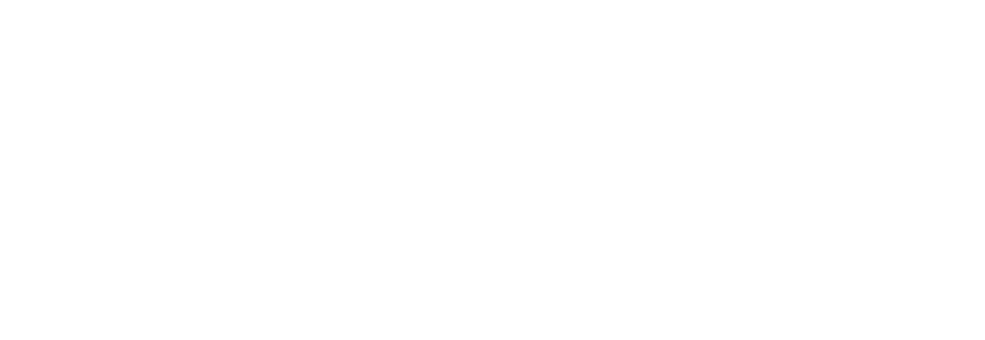
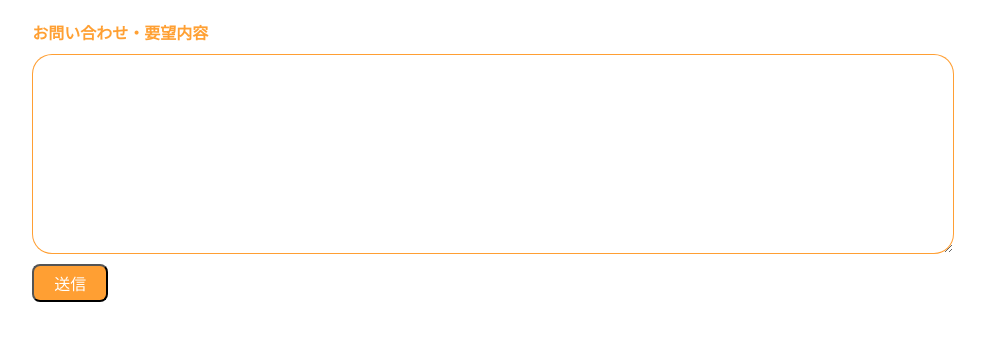
Before and after one commit to hamasugar/dancyNuxt, a Nuxt app: page /question in a window 1280 px wide. Before the commit this address had no page. Shown: the top 340 px of the page, without its empty margins (147-1132 px from the left). Built offline with nearby package versions, Linux system fonts and the light colour scheme.

Commit message:
問い合わせフォームを追加

```diff
--- a/assets/top.css
+++ b/assets/top.css
@@ -8,7 +8,9 @@
 
   .label {
     position: sticky;
-    top: 0; }
+    top: 0;
+    z-index: 10
+    }
     .label__top {
       width: 100%;
       background-color: rgba(255, 136, 0, 0.8);
@@ -56,7 +58,10 @@
     display: flex;
     flex-direction: row;
     flex-wrap: wrap;
-    justify-content: space-evenly; }
+    justify-content: space-evenly;
+    position: relative;
+    z-index: 0;
+  }
     .flexbox__teacherbox {
       background-color: rgba(211, 206, 197, 0.171);
       width: 16vw;
@@ -86,14 +91,17 @@
     width: 100%;
     height: 16vw;
     border-radius: 2vw 2vw 0 0;
-    object-fit: cover; }
+    object-fit: cover;
+    margin-bottom: 1vw;
+   }
   .teacher__name {
     font-weight: bold;
     margin-left: 2vw;
     font-size: 20px;
     width: 80%;
     margin-bottom: 4vw;
-    margin-top: 1vw }
+    /* margin-top: 1vw */
+   }
   .teacher__info {
     margin-left: 2vw;
     font-size: 15px;
@@ -116,6 +124,7 @@
   .leftside {
     width: 40%;
     display: inline-block;
+    margin-bottom: 30px
   }
 
   .topname {
@@ -136,6 +145,7 @@
     display: inline-block;
     font-size: 0;
     vertical-align: top;
+    margin-bottom: 30px;
   }
 
   .info {
@@ -160,7 +170,9 @@
   .comment {
     font-size: 18px;
     width: 100%;
-    margin:30px auto;
+    margin-bottom: 30px;
+    margin-left: auto;
+    margin-right: auto
 
   }
 
@@ -168,6 +180,80 @@
     display: block;
     margin-bottom: 30px;
   }
+
+  .form {
+    width: 80%;
+    display: block;
+    margin: 0 auto;
+    margin-top: 20px;
+  }
+
+  .form__text {
+    font-weight: bold;
+    font-size: 16px;
+    color: rgba(255, 136, 0, 0.8);
+    margin-bottom: 10px
+  }
+
+  .form__area {
+    display: block;
+    width: 100%;
+    height: 200px;
+    margin-bottom: 10px;
+    border-radius: 20px;
+    outline: 0;
+    font-size: 16px;
+    border: 1px solid rgba(255, 136, 0, 0.8);
+  }
+
+  .form__button {
+    display: block;
+    padding: 5px 20px;
+    background-color: white;
+    color: white;
+    font-weight: blod;
+    font-size: 16px;
+    background-color: rgba(255, 136, 0, 0.8);
+    border-radius: 8px
+  }
+
+  .modal {
+    position:fixed;
+    left:calc(50vw - 350px/2);
+    top: 100px;
+    padding: 10px;
+    background-color: white;
+    z-index: 2;
+    text-align: center;
+    border-radius: 10px;
+    width: 350px;
+  }
+  .bg {
+    width: 100%;
+    height: 100%;
+    background-color: rgba(0, 0, 0, 0.5);
+    position: fixed;
+    top: 0;
+    left: 0;
+    z-index: 1
+  }
+
+  .modal__title {
+    text-align: center;
+    font-size: 20px;
+    width: 80%;
+    margin: 10px auto;
+    font-weight: bold;
+  }
+  .modal__button {
+    text-align: center;
+    font-size: 15px;
+    margin: 20px auto;
+    background-color: lightblue;
+    border-radius: 10px;
+    padding: 5px 30px;
+  }
+
 
   @media all and (max-width: 700px) {
 
@@ -193,4 +279,6 @@
 
 
 
+
+
   /*# sourceMappingURL=hosting2.css.map */
--- a/components/global.js
+++ b/components/global.js
@@ -12,48 +12,34 @@
     pageTimes: 0,
     counts: 0,
     teacherNumber: 0,
-    loadedArray: [0,0,0,0,0,0,0,0,0,0,0,0,0,0,0,0]
+    loadedArray: [0,0,0,0,0,0,0,0,0,0,0,0,0,0,0,0],
+    apikey: "UMBUxUFV5w1afE1KbuGb3EjXAE2TmeR9Qo9vuFk8"
   },
   mutations: {
     increment: state => state.count++,
     register (state, value) {
+      //初期化しないと戻った時に困る
+      state.loadedArray.splice(0);
+      state.loadedArray.push(0);
+      state.loadedArray.push(0);
+      state.loadedArray.push(0);
+      state.loadedArray.push(0);
+      state.loadedArray.push(0);
+      state.loadedArray.push(0);
+      state.loadedArray.push(0);
+      state.loadedArray.push(0);
+      state.loadedArray.push(0);
+      state.loadedArray.push(0);
       state.value = value
     },
     registerAll(state, value) {
 
       state.counts = value.length;
-
       state.valueAll.splice(0)
       //　配列の長さを帰るときはsetなどを使う必要があったかな
       for (var i = 0; i < value.length; i++) {
-        // this.$set(array, key, val);
-        // Vue.set(state.valueAll, i, {});
-        // Vue.set(state.valueAll[i],"nickName", value[i]["nickName"]);
-        // Vue.set(state.valueAll[i],"able", value[i]["able"]);
-        // Vue.set(state.valueAll[i],"money", value[i]["money"]);
-        // Vue.set(state.valueAll[i],"live", value[i]["live"]);
-        // Vue.set(state.valueAll[i],"comments", value[i]["comments"]);
-        // Vue.set(state.valueAll[i],"email", value[i]["email"]);
 
-        // this.$set(array, key, val);
-        // Vue.set(state.valueAll, i, {"nickName": value[i]["nickName"],"able": value[i]["able"],"money": value[i]["money"],"live": value[i]["live"],"comments": value[i]["comments"],"email": value[i]["email"]});
-
-        // state.valueAll.splice(i, 1, {"nickName": value[i]["nickName"],"able": value[i]["able"],"money": value[i]["money"],"live": value[i]["live"],"comments": value[i]["comments"],"email": value[i]["email"]})
-        // state.valueAll[i].splice("nickName",1, value[i]["nickName"]);
-        // state.valueAll[i].splice("money",1, value[i]["money"]);
-        // state.valueAll[i].splice("live",1, value[i]["live"]);
-        // state.valueAll[i].splice("comments",1, value[i]["comments"]);
-        // state.valueAll[i].splice("email",1, value[i]["email"]);
-        // state.valueAll.splice(i, 1, Object.assign({}, state.valueAll[i], {"nickName": value[i]["nickName"],"able": value[i]["able"],"money": value[i]["money"],"live": value[i]["live"],"comments": value[i]["comments"],"email": value[i]["email"]}))
         state.valueAll.push({"nickName": value[i]["nickName"],"able": value[i]["able"],"money": value[i]["money"],"live": value[i]["live"],"comments": value[i]["comments"],"email": value[i]["email"]})
-        // state.valueAll[i].push(value[i]["nickName"])
-        // state.valueAll[i].push(value[i]["able"])
-        // state.valueAll[i].push(value[i]["money"])
-        // state.valueAll[i].push(value[i]["live"])
-        // state.valueAll[i].push(value[i]["comments"])
-        // state.valueAll[i].push(value[i]["email"])
-
-
       }
 
       // state.valueAll = value
--- a/nuxt.config.js
+++ b/nuxt.config.js
@@ -3,7 +3,7 @@
   mode: 'spa',
   router: {
     base: '/',// for base path
-    mode: 'hash'
+    // mode: 'hash'
   },
   /*
   ** Headers of the page
@@ -16,7 +16,7 @@
       { hid: 'description', name: 'description', content: process.env.npm_package_description || '' }
     ],
     link: [
-      { rel: 'icon', type: 'image/x-icon', href: '/favicon.ico' }
+      { rel: 'icon', type: 'image/x-icon', href: '/Dancy40.png' }
     ]
   },
   /*
--- a/pages/detail.vue
+++ b/pages/detail.vue
@@ -12,10 +12,6 @@
         </p>
        </div>
       <div class="rightside">
-          <!-- <div class="info">
-              <p class="info__key">アドレス</p>
-              <p class="info__value">{{remail}}</p>
-          </div> -->
           <div class="info">
               <p class="info__key">ニックネーム</p>
               <p class="info__value">{{value["nickName"]}}</p>
@@ -64,6 +60,7 @@
       }
   },
   asyncData(context) {
+    //dataの代わりにこうするメリットって何だろう
       return {
       value: store.state.value,
       remail: store.state.value["email"],
--- a/pages/home.vue
+++ b/pages/home.vue
@@ -1,13 +1,7 @@
 <template>
 
   <div class="container">
-      <!-- <logo />
-      <p>{{teacherNumber}}</p>
-      <p v-if="total < 5">{{total}}</p>
-      <like message="apple"  @inc="incrementTotal"/>
-      <div></div>
-      <p>{{ counts }}</p> -->
-      <!-- ここに表示されるものと下に表示されるものはワンテンポ遅れがある　こっちの方が遅れている リクエストでとってきたものが次の更新でpタグに入ってきている -->
+
       <div class="label">
         <div class="label__top">講師一覧</div>
         <div class="label__triangle"></div>
@@ -21,17 +15,15 @@
           <div class="flexbox__teacherbox"  v-for="(value, index) in datum.slice(teacherNumber1 * 10, Math.min(teacherNumber1 * 10 + 10, countss))" >
 
             <div class="teacher" @click="goNext(value)">
-                <!-- <nuxt-link to="next"> -->
                   <p>
-                  <img class="teacher__img" v-bind:src="imgSrc(value['email'])" v-on:load="loaded(index)" >
-                  <img class="teacher__noimg" src="/noImage.jpg" v-if="loadedArray[index] == 0">
+                  <img class="teacher__img" v-bind:src="imgSrc(value['email'])" v-on:load="loaded(index)" alt="講師画像">
+                  <img class="teacher__noimg" src="/noImage.jpg" v-if="loadedArray[index] == 0" alt="講師画像">
                   </p>
 
                   <p class="teacher__name">{{ value["nickName"] ? value["nickName"] + "先生" : "ゲスト講師"}}</p>
                   <p class="teacher__info">{{ '得意ジャンル:' + '\n'　 + value["able"] }}</p>
                   <p class="teacher__info">{{ 'レッスン料:' + value["money"] + "円/時" }}</p>
                   <p class="teacher__info">{{ "教える地域: " + "\n" + value["live"] }}</p>
-                <!-- </nuxt-link> -->
             </div>
           </div>
 
@@ -40,7 +32,6 @@
       <buttons/>
 
   </div>
-
 
 </template>
 
@@ -101,9 +92,7 @@
           //変更がされる前のaaaが次の画面から参照されている
           store.commit('addpage');
           store.commit('register',value);
-          // store.commit('saveTeacherNumber',this.teacherNumber)
-          // store.commit('registerAll',value);
-          this.$router.push('detail');
+          this.$router.push('../detail');
 
       },
       imgSrc: function(email) {
@@ -123,8 +112,6 @@
 }
 //exportを必ず後に書かなくてはいけないよ　これがないとrenderできないと言うエラーが出る
 export default defaultObject
-
-
 </script>
 
 <style>
--- /dev/null
+++ b/pages/question.vue
@@ -0,0 +1,71 @@
+<template>
+
+  <div class="container">
+      <div class="form">
+        <p class="form__text">お問い合わせ・要望内容</p>
+        <textarea v-model="text" class="form__area"></textarea>
+        <button class="form__button" @click="sendText()">送信</button>
+      </div>
+      <p>{{text}}</p>
+
+      <div class="modal" v-if="modal">
+        <p class="modal__title">お問い合わせが完了しました</p>
+        <button class="modal__button" @click="closeModal()">閉じる</button>
+      </div>
+      <div class="bg" v-if="modal"></div>
+  </div>
+
+</template>
+
+<style>
+.container {
+  margin: 0 auto;
+  width: 100%;
+}
+</style>
+
+<script>
+
+import {store} from "~/components/global.js";
+
+export default {
+  data: function() {
+    return {
+      text: "",
+      modal: false
+    }
+  },
+  methods: {
+      sendText: function() {
+
+          if (this.text == "") {
+              return
+          }
+
+        var data = {"email": "guest@gmail.com", "value": this.text, "timeStamp": 0}
+        var request = new XMLHttpRequest();
+        console.log(data);
+        request.open('POST',"https://3l3lsb42w0.execute-api.us-east-2.amazonaws.com/dev/question");
+        request.responseType = 'json';
+        request.this = this
+        request.onload = function () {
+            console.log("success");
+            request.this.text = "";
+            request.this.modal = true
+        };
+        request.onerror = function() {
+            alert("エラーが発生しました")
+        }
+
+        request.setRequestHeader( 'Content-Type', 'application/json' );
+        request.setRequestHeader( "X-Api-Key", store.state.apikey);
+        request.send(JSON.stringify(data));
+
+      },
+      closeModal: function() {
+          this.modal = false
+      }
+
+  }
+}
+</script>
```
Also changed, not shown: pages/rule.vue (+6 -12 lines), static/Dancy40.png (added).
